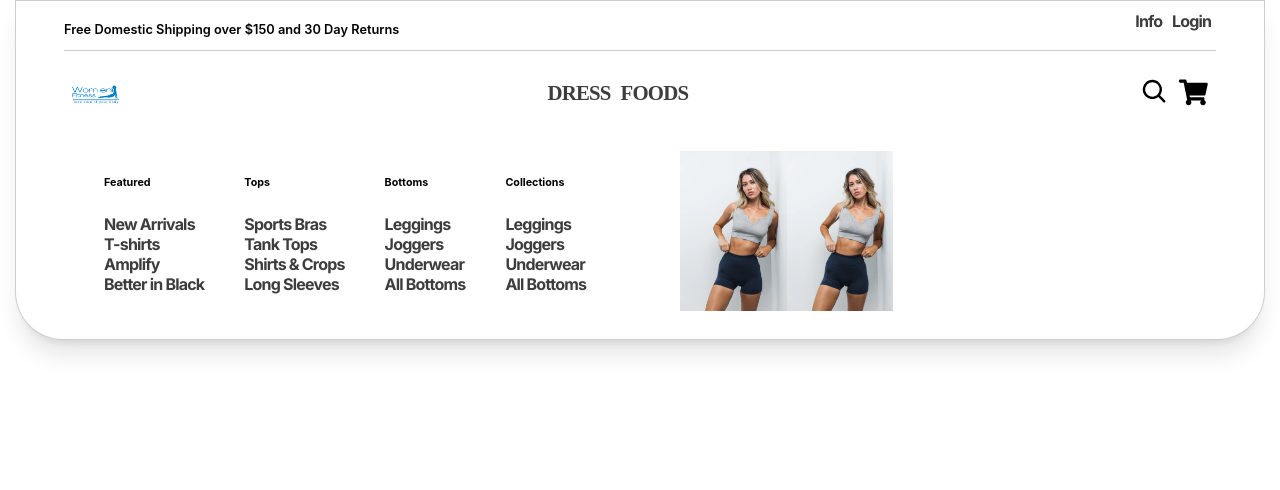
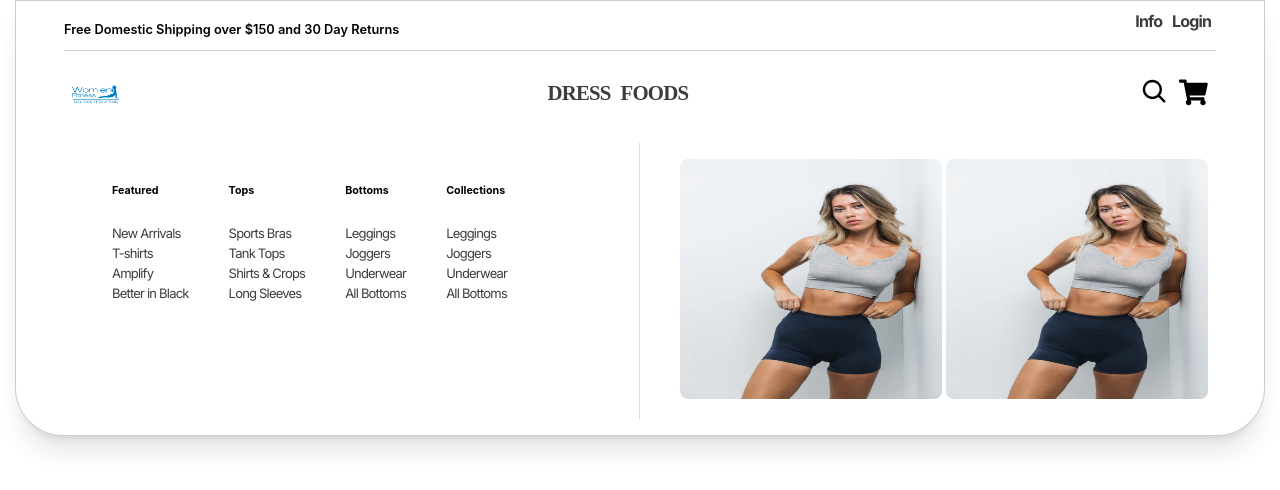
Before and after one commit to Dream-Diver-Co/women-fitness-new, a React (Create React App) app: page / in a window 1280 px wide. Shown: the top 490 px of the page. Built offline with nearby package versions, Linux system fonts and the light colour scheme.

Commit message:
added dress design

```diff
--- a/src/components/header/Dress.jsx
+++ b/src/components/header/Dress.jsx
@@ -77,6 +77,7 @@
     },
   ];
   return (
+    <div className="hover_visibility">
       <div className="dress_menu">
         <div className="dress_menu_category d-flex">
           <Item category="Featured" items={Featured} />
@@ -84,7 +85,7 @@
           <Item category="Bottoms" items={Bottoms} />
           <Item category="Collections" items={Collections} />
         </div>
-      <ul className="dress_menu_product_image d-flex">
+        <ul className="dress_menu_product_image">
           <Link to="/">
             <img src={dress} alt="" />
           </Link>
@@ -93,6 +94,7 @@
           </Link>
         </ul>
       </div>
+    </div>
   );
 };
 
--- a/src/components/header/Nav.jsx
+++ b/src/components/header/Nav.jsx
@@ -67,7 +67,7 @@
           <img className="logo" src={logo} alt="Logo Nav" />
         </Link>
         <div className="menu">
-          <Link className="link" to="/">
+          <Link className="link dress" to="/">
             Dress
           </Link>
           <Link className="link" to="/">
--- a/src/components/header/dress.css
+++ b/src/components/header/dress.css
@@ -1,10 +1,23 @@
 .dress_menu {
   display: grid;
   grid-template-columns: 1fr 1fr;
+  padding: 0.5rem;
+}
+.dress_menu_category {
+  border-right: 1px solid rgb(225, 217, 217);
+}
+.dress_menu_category .links .link {
+  font-size: small;
+  font-weight: 400;
+  line-height: 1rem;
+}
+.dress_menu_product_image {
+  display: grid;
+  grid-template-columns: 1fr 1fr;
+  gap: 0.3rem;
 }
 .dress_menu_product_image a img {
   width: 100%;
-  height: 10rem;
+  height: 15rem;
+  border-radius: 0.5rem;
 }
-.dress_menu_product_image {
-}
```
Lines whose indentation alone changed are shown as unchanged.
